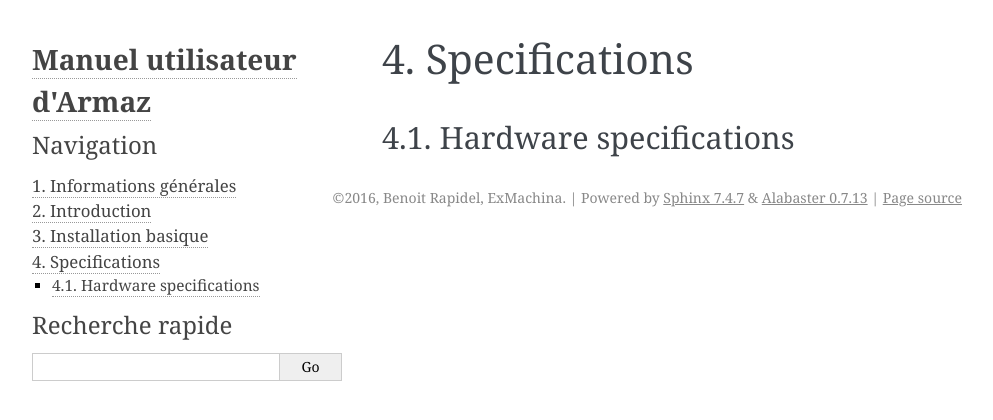
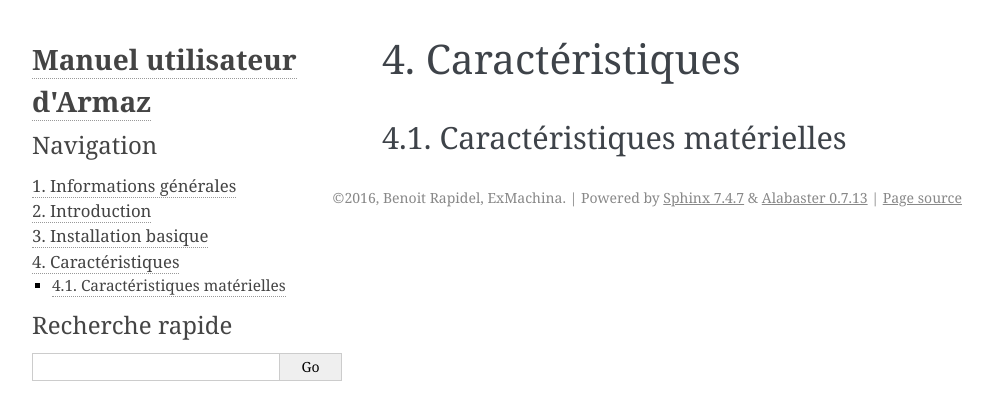
Before and after one commit to exmachina-dev/armaz-doc-french, a Sphinx documentation site: the page built from source/07-specifications.rst, in a window 1280 px wide. Shown: the top 420 px of the page, without its empty margins (148-1141 px from the left). Built offline with Sphinx 7.4.7, drawn with Linux system fonts in a browser that asks for light colours.

Commit message:
Small fixes

```diff
--- a/source/01-general-information.rst
+++ b/source/01-general-information.rst
@@ -11,7 +11,7 @@ des accessoires contrôlés par cet équipement.
 Une utilisation incorrecte peut causer des dommages graves ou fatals.
 
 Note de sécurité
--------------
+----------------
 
 
 Le moteur Armaz est conçu pour un usage intérieur dans un environment scénique.
--- a/source/07-specifications.rst
+++ b/source/07-specifications.rst
@@ -1,5 +1,5 @@
-Specifications
-==============
+Caractéristiques
+================
 
-Hardware specifications
------------------------
+Caractéristiques matérielles
+----------------------------
```
